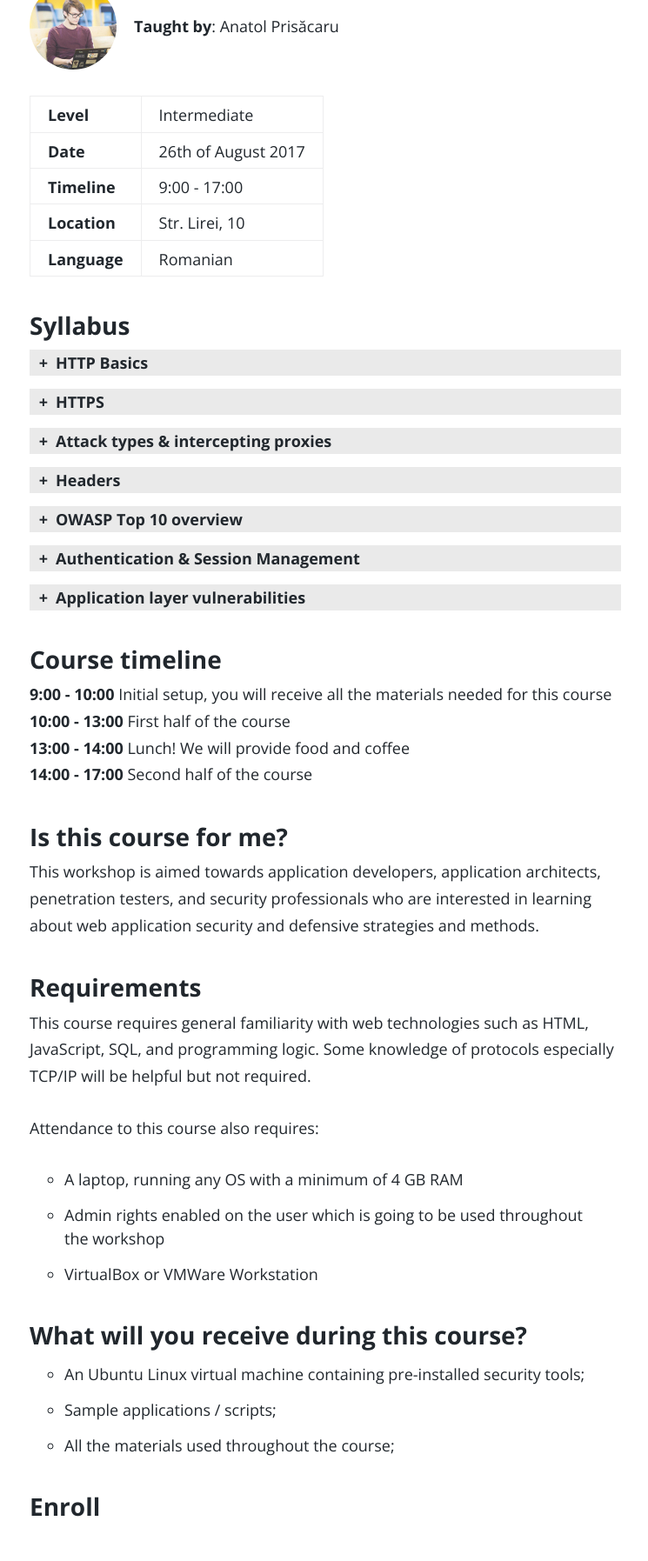
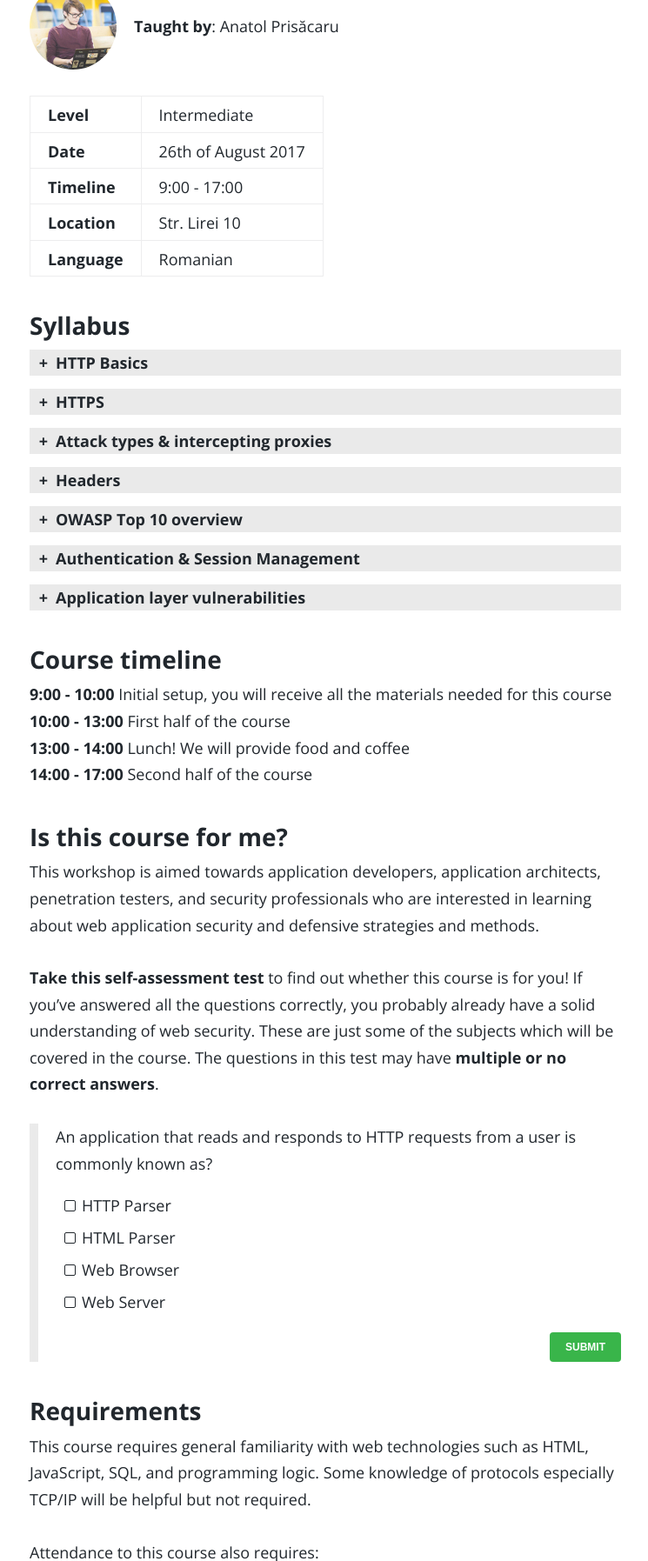
Before and after one commit to securityespresso/blog, a Jekyll site: the page built from workshops/web-security-fundamentals-workshop.md, in a window 1280 px wide, cut to the strip 781-2576 px from the top of the page. Shown: the whole strip at 87% size, without its empty margins (266-1011 px from the left). Built offline with Jekyll 4.4.1, drawn with Linux system fonts in a browser that asks for light colours.

Commit message:
Finish quiz implementation

````diff
--- a/assets/javascripts/main.js
+++ b/assets/javascripts/main.js
@@ -1,13 +1,126 @@
+function setupQuiz() {
+  var $quiz = $('.quiz');
+  if (!$quiz.length) {
+    return;
+  }
+
+  var $content = $('.quiz + ul');
+  var $items = $('.quiz + ul > li');
+  var $submit = $('.quiz .submit');
+  $content.hide();
+
+  var questions = [];
+  var current = -1;
+  var advance = false;
+  var total = 0;
+  var score = 0;
+
+  $items.each(function() {
+    var $this = $(this);
+    var question = {
+      statement: '',
+      answers: [],
+    };
+
+    var $item = $this.clone();
+    $('ul', $item).remove();
+    var $question = $('<div class="question"/>').append($item.contents());
+    question.statement = $question;
+
+    $('ul > li', $this).each(function() {
+      var $answer = $(this).clone();
+      var $correct = $('.correct', $answer);
+      var isCorrect = $correct.length > 0;
+      $correct.remove();
+      $answer.data('correct', isCorrect ? 'true' : 'false');
+      question.answers.push($answer);
+    });
+
+    questions.push(question);
+  });
+
+  function answerClicked() {
+    if ($(this).hasClass('locked')) {
+      return;
+    }
+    $(this).toggleClass('selected');
+  }
+
+  function next() {
+    current++;
+
+    if (questions.length < current + 1) {
+      var $score = $('<div/>')
+          .addClass('score')
+          .text('Your score:');
+      $score.append($('<strong/>').text(score + ' out of ' + total));
+      $('.answers', $quiz).empty().append($score);
+      $('.question').empty();
+      $('.status').empty();
+      $submit.hide();
+      return;
+    }
+
+    var question = questions[current];
+    $('.question', $quiz).replaceWith(question.statement);
+    var $answers = $('.answers', $quiz);
+    $answers.empty()
+
+    for( var i = 0; i < question.answers.length; i++) {
+      var $answer = $(question.answers[i].click(answerClicked));
+      $answers.append($answer);
+    }
+  }
+
+  $submit.click(function() {
+    if (advance) {
+      $submit.text('submit');
+      $('.status').empty();
+      next();
+    } else {
+      var failed = false;
+      var $answers = $('.answers li', $quiz);
+      $answers.addClass('locked');
+      $answers.each(function() {
+        var $answer = $(this);
+        var isCorrect = $answer.data('correct') === 'true';
+        $answer.toggleClass('correct', isCorrect);
+        if (isCorrect && !$answer.hasClass('selected')) {
+          failed = true;
+        }
+        if (!isCorrect && $answer.hasClass('selected')) {
+          failed = true;
+        }
+      });
+      total++;
+      var $status = $('.status').removeClass('correct wrong');
+      if (failed) {
+        $('.status').text('Wrong ✗').addClass('wrong');
+      } else {
+        $('.status').text('Correct ✓').addClass('correct');
+        score++;
+      }
+      $submit.text('next');
+    }
+    advance = !advance;
+  });
+
+  next();
+}
+
 jQuery(function ($) {
+
   $('.section-header').click(function() {
     var $this = $(this);
     $this.toggleClass('expanded');
     $this.parent().find('.section-content').slideToggle();
   });
 
-  $(".enroll-button").click(function() {
+  $('.enroll-button').click(function() {
     $('html, body').animate({
-        scrollTop: $("#enroll").offset().top
+        scrollTop: $('#enroll').offset().top
     }, 300);
   });
+
+  setupQuiz($);
 });
--- a/css/workshops.css
+++ b/css/workshops.css
@@ -83,3 +83,114 @@ article .text .expandable {
 .enroll-button:active {
   background-color: rgb(120, 3, 8);
 }
+
+.quiz {
+  position: relative;
+  text-align: left;
+  margin: 20px 0;
+  padding-left: 10px;
+  border-left: solid 10px #eaeaea;
+}
+
+.question {
+  padding: 0 0 20px 10px;
+}
+
+.answers {
+  padding: 0 0 0 20px!important;
+  margin-left: 20px;
+  margin-bottom: 10px!important;
+}
+
+.answers li {
+  cursor: pointer;
+  list-style: none;
+  margin: 0!important;
+  position: relative;
+  padding-bottom: 10px;
+}
+
+.answers li.locked {
+  cursor: default;
+}
+
+.answers li.locked.selected {
+  color: #9c050c;
+  font-weight: bold;
+}
+
+.answers li.locked.correct {
+  color: green;
+  font-weight: bold;
+}
+
+.answers li:before {
+  content: ' ';
+  display: inline-block;
+  position: absolute;
+  background-color: ;
+  width: 11px;
+  height: 11px;
+  line-height: 8px;
+  font-size: 20px;
+  font-weight: normal;
+  top: 7px;
+  left: -20px;
+  border: solid 1px #21272d;
+  border-radius: 2px;
+}
+
+.answers li.selected:before {
+  content: '✓';
+}
+
+.answers li.selected {
+  font-weight: bold;
+}
+
+.quiz-footer {
+  text-align: right;
+}
+
+.status {
+  font-weight: bold;
+}
+
+.status.correct {
+  color: green;
+  padding-right: 20px;
+}
+
+.status.wrong {
+  color: #9c050c;
+}
+
+.submit {
+  position: relative;
+  padding: 10px 18px;
+  font-size: 12px;
+  color: white;
+  font-weight: bold;
+  text-transform: uppercase;
+  background-color: #39b54a;
+  border: none;
+  border-radius: 4px;
+  outline: 0;
+  cursor: pointer;
+}
+
+.submit:hover {
+  background-color: #36ab45;
+}
+
+.submit:active, .submit:focus {
+  background-color: #319b3f;
+}
+
+.score {
+  font-size: 20px;
+}
+
+.score strong {
+  padding-left: 10px;
+}
--- a/workshops/web-security-fundamentals-workshop.md
+++ b/workshops/web-security-fundamentals-workshop.md
@@ -24,7 +24,7 @@ This course is designed to create and develop **the hacker mindset**. Participat
 | **Level**      | Intermediate        |
 | **Date**       | 26th of August 2017 |
 | **Timeline**   | 9:00 - 17:00        |
-| **Location**   | Str. Lirei, 10      |
+| **Location**   | Str. Lirei 10       |
 | **Language**   | Romanian            |
 
 ## Syllabus
@@ -65,10 +65,88 @@ This course is designed to create and develop **the hacker mindset**. Participat
 **13:00 - 14:00** Lunch! We will provide food and coffee
 **14:00 - 17:00** Second half of the course
 
-
 ## Is this course for me?
 
 This workshop is aimed towards application developers, application architects, penetration testers, and security professionals who are interested in learning about web application security and defensive strategies and methods.
+
+**Take this self-assessment test** to find out whether this course is for you! If you've answered all the questions correctly, you probably already have a solid understanding of web security. These are just some of the subjects which will be covered in the course. The questions in this test may have **multiple or no correct answers**.
+
+<div class="quiz">
+    <div class="question"></div>
+    <ul class="answers"></ul>
+    <div class="quiz-footer">
+        <span class="status"></span>
+        <button class="submit">submit</button>
+    </div>
+</div>
+
+- An application that reads and responds to HTTP requests from a user is commonly known as?
+  - HTTP Parser
+  - HTML Parser
+  - Web Browser
+  - Web Server <span class="correct"></span>
+
+- Which of the following Communication Protocols does not rely on TCP?
+  - XMPP
+  - DNS
+  - HTTP
+  - NTP <span class="correct"></span>
+
+- Which of the following solutions prevents cookie stealing using an XSS attack?
+  - Using the `X-XSS-Protection` header
+  - Using the `secure` flag
+  - Encrypting the cookies
+  - Using the `httpOnly` flag <span class="correct"></span>
+
+- Authentication can be defined as
+  - Proving a user's identity <span class="correct"></span>
+  - Having the ability to do something with a computer resource
+  - Having the permission to use a resource
+
+- Authorization can be defined as
+  - Proving a user's identity
+  - Having the ability to do something with a computer resource
+  - Having the permission to use a resource <span class="correct"></span>
+
+- Which scenario is likely to allow header injection?
+  - Redirecting users to URLs from a GET parameter <span class="correct"></span>
+  - Sending an email to an unvalidated email address
+  - Not setting `X-Frame-Options` header
+  - Using unsanitized/untrusted input in HTML
+
+- Using front-end web application frameworks totally protects from XSS vulnerabilities
+  - True
+  - False <span class="correct"></span>
+
+- Which of the following scenarios about CSRF are FALSE?
+  - CSRF protection can be omitted on login forms since it requires knowledge of a valid username & password pair <span class="correct"></span>
+  - CSRF tokens must be encrypted and stored in the database <span class="correct"></span>
+  - CSRF tokens should be rotated every month <span class="correct"></span>
+  - CSRF tokens mitigate XSS attacks <span class="correct"></span>
+
+- Consider the following code:
+
+  ```js
+  const exec = require('child_process').exec;
+  // replace " with \"
+  const imagefile = userinput.replace('"', '\\"');
+  const command = 'convert "' + imagefile + '"'
+      + ' -resize 200×100 thumbnail.png';
+
+  exec(command, function (err, out) {
+    if (err !== null) {
+      console.log('thumbnail error: ', err);
+    }
+  });
+
+  ```
+
+  Which statements about this snippet are TRUE?
+
+  - The code is safe because Node.JS is not prone to command injection vulnerabilities (like in PHP or Java)
+  - The code is safe because the argument is enclosed in double quotes and the input is sanitized
+  - The code is vulnerable to command injection because an attacker could spawn a subshell <span class="correct"></span>
+  - The code is vulnerable to command injection because an attacker could use the `|` (pipe) character to bypass the imposed security measures
 
 ## Requirements
 
````
Also changed, not shown: assets/javascripts/wsf-test.js (deleted).
